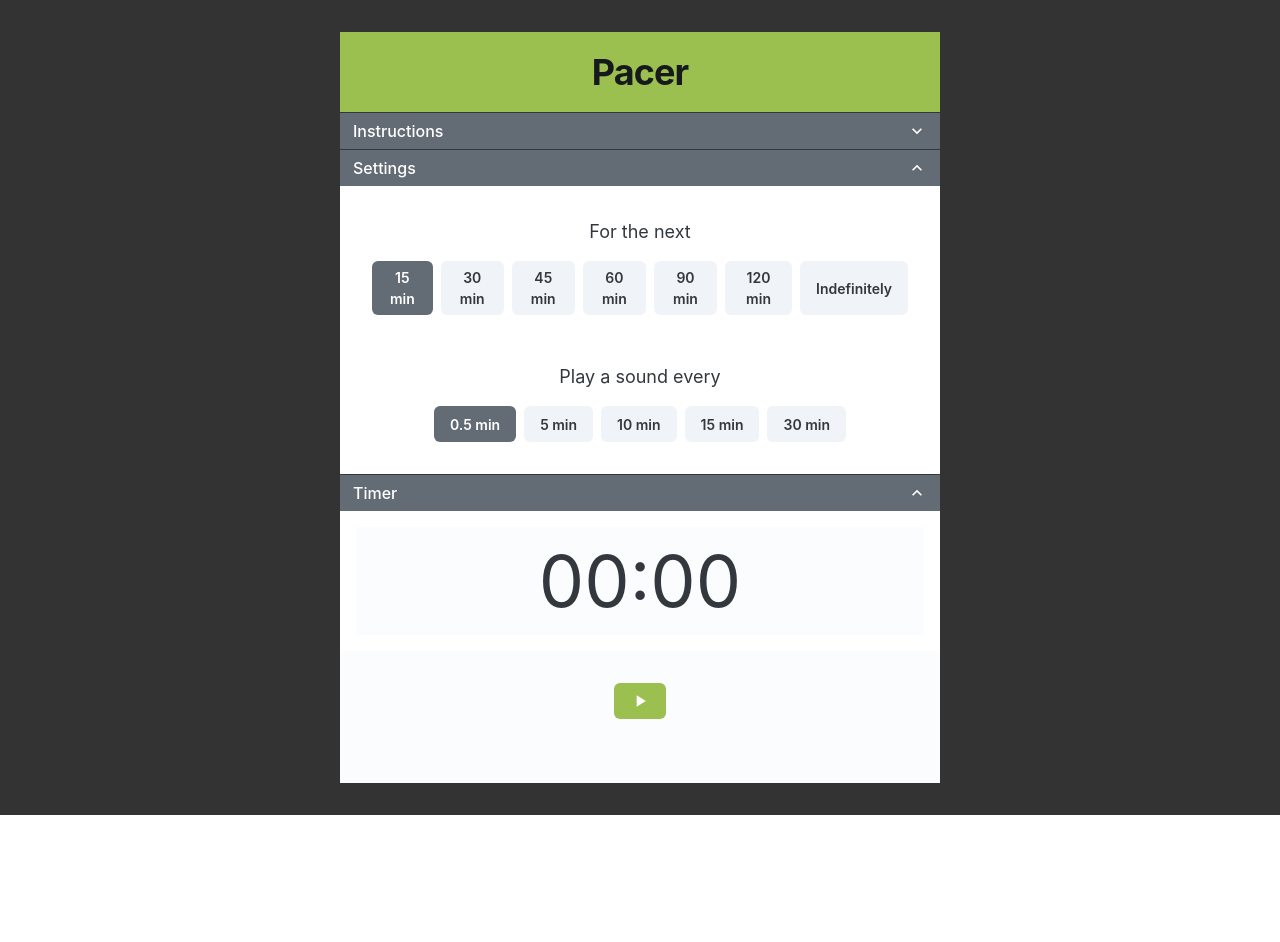
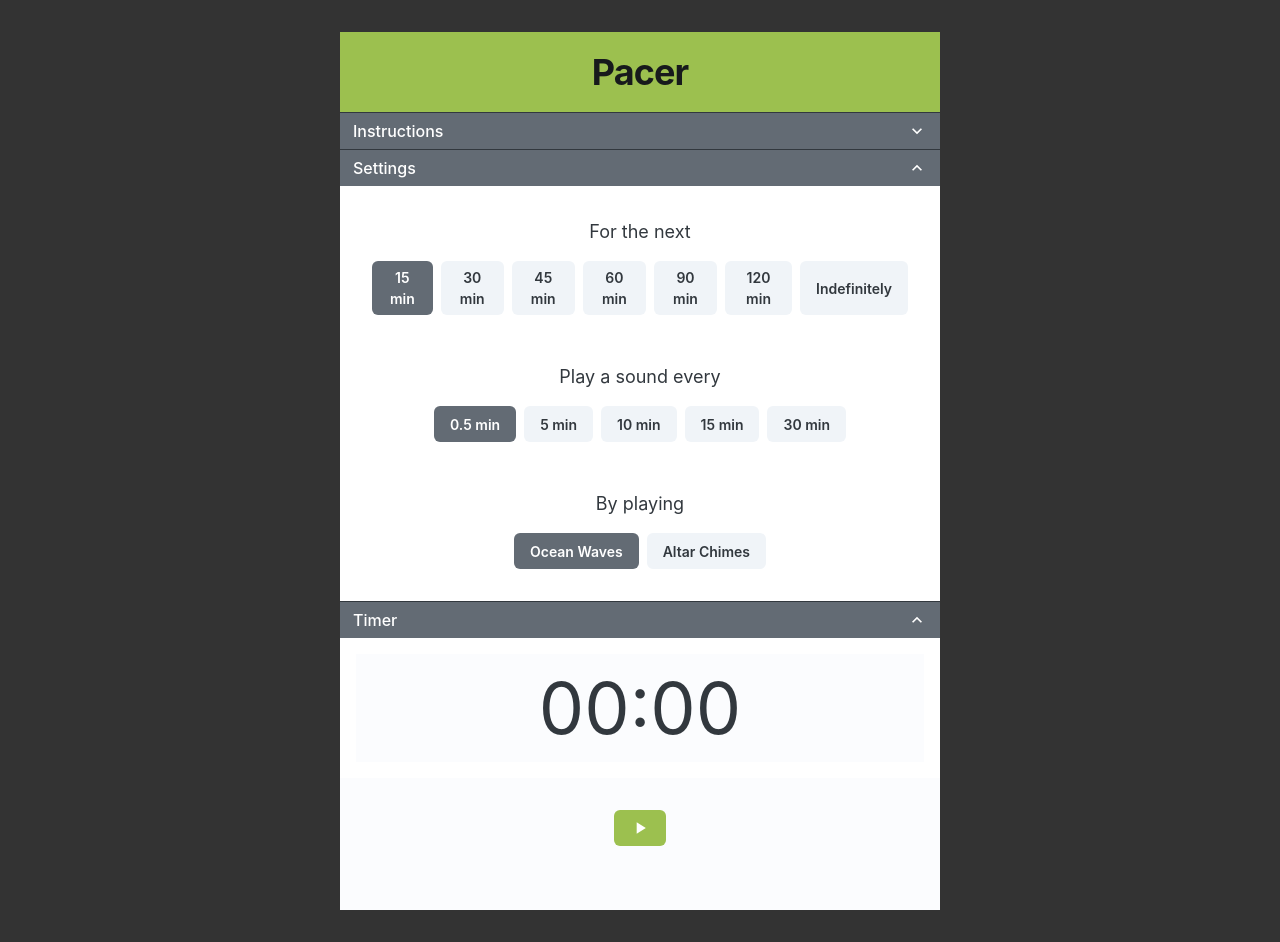
Before and after one commit to fastfedora/pacer, a React (Vite) app: page / in a window 1280 px wide. Before the commit the page ends 815 px from the top, so only its background shows below. Built offline with nearby package versions, Linux system fonts and the light colour scheme.

Commit message:
feat: Add tone settings

```diff
--- a/src/App.tsx
+++ b/src/App.tsx
@@ -7,17 +7,17 @@ import Header from './components/app/Header';
 import Instructions from './components/app/Instructions';
 import DurationSettings from './components/settings/DurationSettings';
 import PaceSettings from './components/settings/PaceSettings';
+import ToneSettings from './components/settings/ToneSettings';
 import Accordion from './components/styled/Accordion';
 import SoundPlayer from './components/SoundPlayer'
 import Timer from './components/Timer';
+import { ToneInfo } from './types/ToneInfo';
 import './App.css'
-
 
 /**
  * TODO:
  * - Stop the sound when the Stop button is pressed
  */
-
 
 const paces = [
   { label: '0.5 min', seconds: 0.5 * 60 },
@@ -37,14 +37,21 @@ const durations = [
   { label: 'Indefinitely', seconds: undefined },
 ];
 
-const tones = [
-  { label: 'Ocean Waves', file: '530996-surrogatemedia-the-ocean-waves.wav' },
-  { label: 'Altar Chimes', file: '556779-launchsite-altar-chimesringtone.wav' },
-];
+const tones: Record<string, ToneInfo> = {
+  'ocean-waves': {
+    label: 'Ocean Waves',
+    file: '530996-surrogatemedia-the-ocean-waves.wav'
+  },
+  'altar-chimes': {
+    label: 'Altar Chimes',
+    file: '556779-launchsite-altar-chimesringtone.wav'
+  },
+};
 
 function App() {
   const [selectedPace, setSelectedPace] = useState<number | undefined>(paces[0].seconds);
   const [selectedDuration, setSelectedDuration] = useState<number | undefined>(durations[0].seconds);
+  const [selectedTone, setSelectedTone] = useState<string>(Object.keys(tones)[0]);
   const [nextNotificationTime, setNextNotificationTime] = useState<number | undefined>();
 
   return (
@@ -69,6 +76,12 @@ function App() {
               selectedPace={selectedPace}
               onPaceChange={setSelectedPace}
             />
+
+            <ToneSettings
+              tones={tones}
+              selectedTone={selectedTone}
+              onToneChange={setSelectedTone}
+            />
           </Stack>
         </Accordion>
 
@@ -82,7 +95,7 @@ function App() {
       <Sheet sx={{ p: 4, pb: 8 }}>
         <SoundPlayer
           delay={selectedPace}
-          soundUrl={`/sounds/${tones[0].file}`}
+          soundUrl={`/sounds/${tones[selectedTone].file}`}
           onNextNotificationTime={setNextNotificationTime}
         />
       </Sheet>
--- /dev/null
+++ b/src/components/settings/ToneSettings.tsx
@@ -0,0 +1,37 @@
+import Button from '@mui/joy/Button';
+import ButtonGroup from '@mui/joy/ButtonGroup';
+import Stack from '@mui/joy/Stack';
+import Typography from '@mui/joy/Typography';
+import { ToneInfo } from '../../types/ToneInfo';
+
+export default function ToneSettings({
+  tones,
+  selectedTone,
+  onToneChange,
+}: {
+  tones: Record<string, ToneInfo>,
+  selectedTone: string,
+  onToneChange: (toneId: string) => void
+}) {
+  return (
+    <Stack spacing={2}>
+      <Typography level="body-lg">By playing</Typography>
+
+      <ButtonGroup
+        style={{ marginLeft: "auto", marginRight: "auto" }}
+        variant="soft"
+        spacing="0.5rem"
+      >
+        {Object.keys(tones).map((id) => (
+          <Button
+            key={id}
+            onClick={() => onToneChange(id)}
+            variant={id === selectedTone ? 'solid' : undefined}
+          >
+            {tones[id].label}
+          </Button>
+        ))}
+      </ButtonGroup>
+    </Stack>
+  );
+}
--- /dev/null
+++ b/src/types/ToneInfo.ts
@@ -0,0 +1,5 @@
+export interface ToneInfo {
+  label: string;
+  file: string;
+  credit?: string;
+}
```
